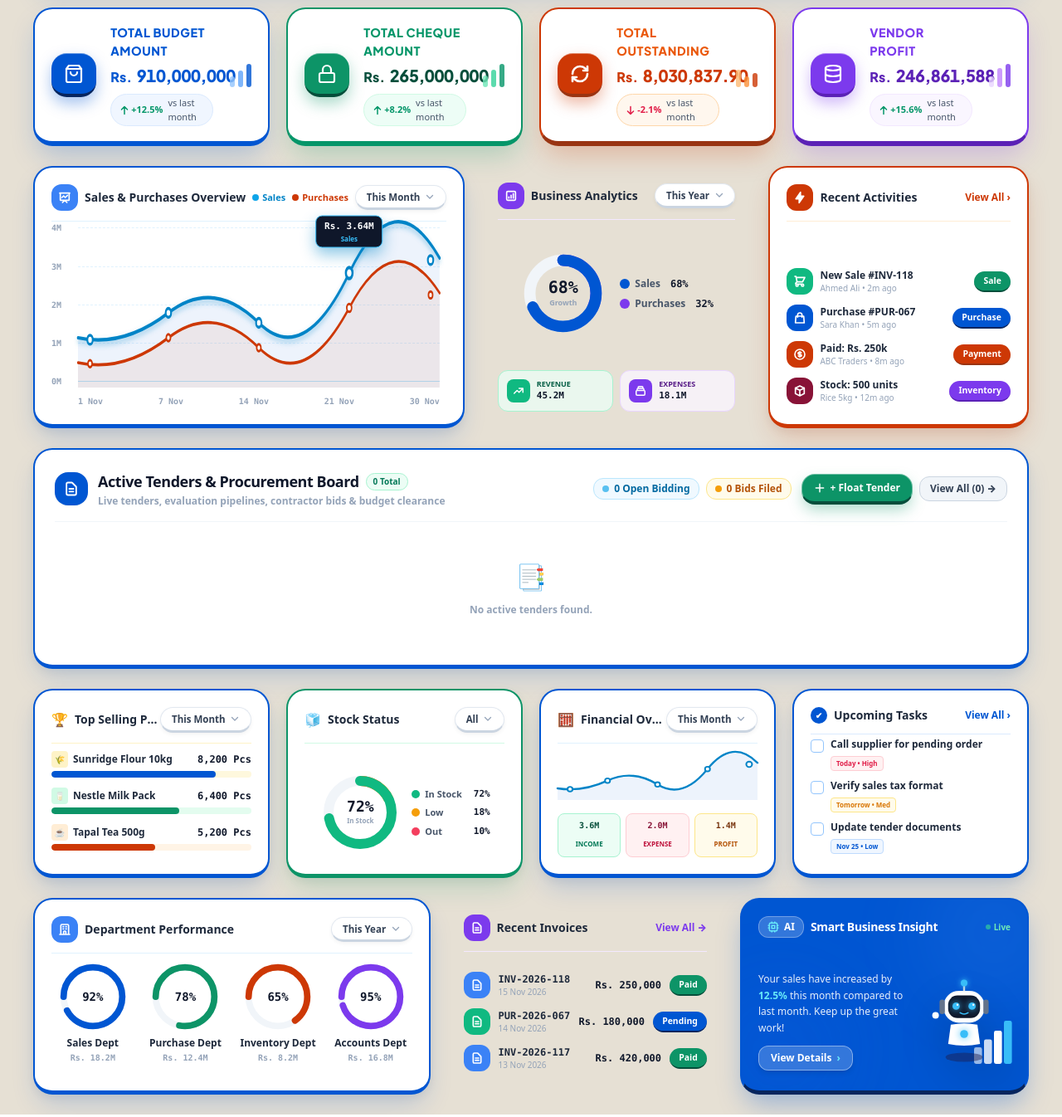
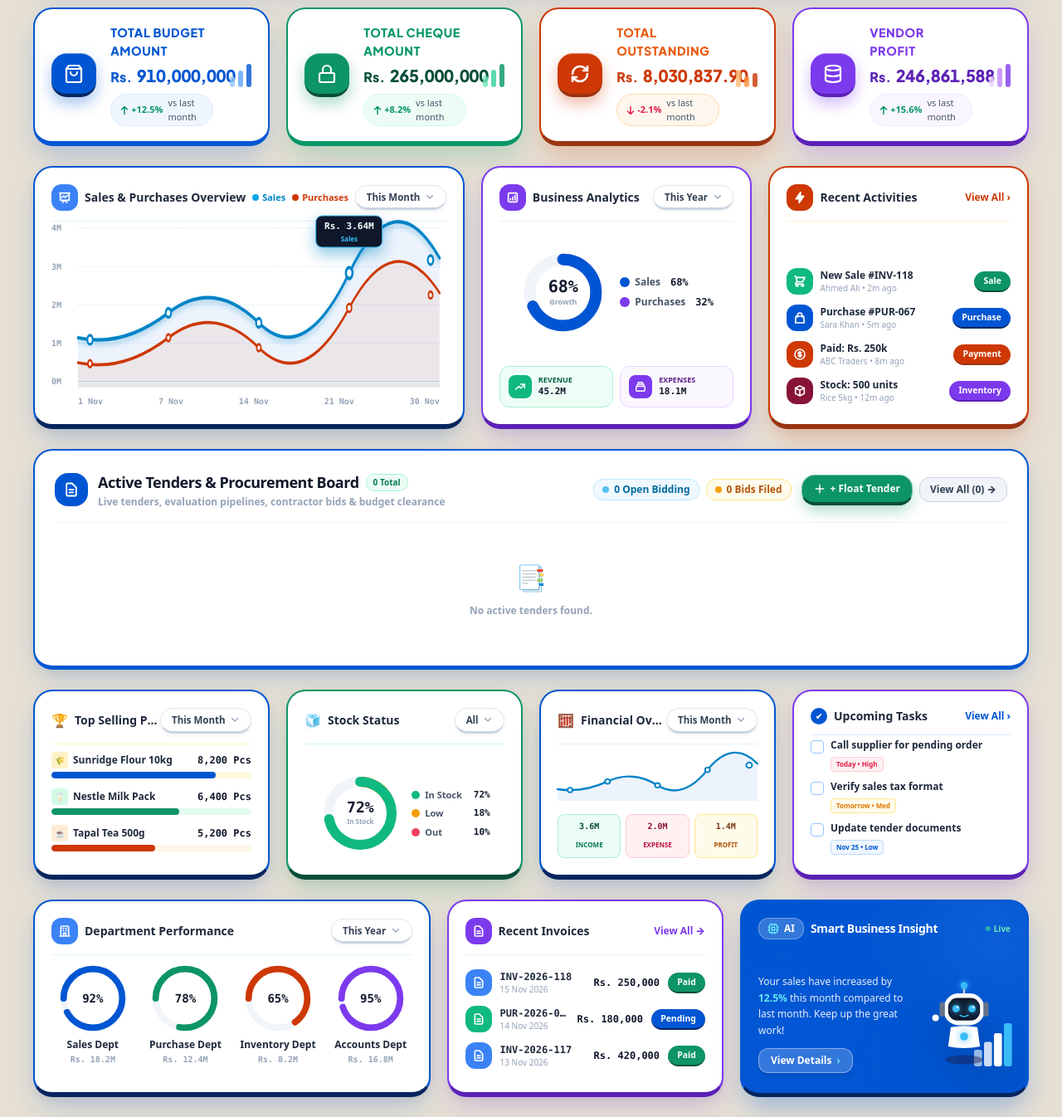
Before and after one commit to muhammadwaleed12236/tendermanagement, a Laravel app: page /dashboard in a window 1280 px wide. Shown: the part 291-1637 px from the top of the page at 83% size. Run offline with Laravel 12, Linux system fonts and the light colour scheme; a user stored in the database is signed in; data comes from the database, SQL or seed files in the repository; data that the repository does not hold is empty; style sheets or scripts are compiled from the project's sources.

Commit message:
fix: define card-theme-purple with 2.5px solid border and 6px solid 3D bottom ledge matching system palette

```diff
--- a/resources/views/dashboard.blade.php
+++ b/resources/views/dashboard.blade.php
@@ -38,91 +38,91 @@
         .card-theme-blue {
             background: #ffffff;
             border-radius: 1.45rem;
-            border: 2px solid #0056d2;
-            border-bottom: 5.5px solid #0056d2;
-            box-shadow: 0 16px 32px -6px rgba(0, 86, 210, 0.20), 0 4px 12px rgba(0, 0, 0, 0.05);
+            border: 2.5px solid #0056d2;
+            border-bottom: 6px solid #07255e;
+            box-shadow: 0 16px 32px -6px rgba(0, 86, 210, 0.22), 0 4px 12px rgba(0, 0, 0, 0.05);
             transition: all 0.25s cubic-bezier(0.34, 1.56, 0.64, 1);
             position: relative;
         }
         .card-theme-blue:hover {
             transform: translateY(-4px);
-            border-bottom: 7px solid #07255e;
-            box-shadow: 0 24px 44px -8px rgba(0, 86, 210, 0.32);
-        }
-
-        .card-theme-maroon {
+            border-bottom: 7.5px solid #07255e;
+            box-shadow: 0 24px 44px -8px rgba(0, 86, 210, 0.35);
+        }
+
+        .card-theme-purple, .card-theme-maroon {
             background: #ffffff;
             border-radius: 1.45rem;
-            border: 2px solid #881337;
-            border-bottom: 5.5px solid #881337;
-            box-shadow: 0 16px 32px -6px rgba(136, 19, 55, 0.20), 0 4px 12px rgba(0, 0, 0, 0.05);
+            border: 2.5px solid #7c3aed;
+            border-bottom: 6px solid #5b21b6;
+            box-shadow: 0 16px 32px -6px rgba(124, 58, 237, 0.22), 0 4px 12px rgba(0, 0, 0, 0.05);
             transition: all 0.25s cubic-bezier(0.34, 1.56, 0.64, 1);
             position: relative;
         }
-        .card-theme-maroon:hover {
+        .card-theme-purple:hover, .card-theme-maroon:hover {
             transform: translateY(-4px);
-            border-bottom: 7px solid #4c0519;
-            box-shadow: 0 24px 44px -8px rgba(136, 19, 55, 0.32);
+            border-bottom: 7.5px solid #4c1d95;
+            box-shadow: 0 24px 44px -8px rgba(124, 58, 237, 0.35);
         }
 
         .card-theme-orange {
             background: #ffffff;
             border-radius: 1.45rem;
-            border: 2px solid #cd3805;
-            border-bottom: 5.5px solid #cd3805;
-            box-shadow: 0 16px 32px -6px rgba(205, 56, 5, 0.20), 0 4px 12px rgba(0, 0, 0, 0.05);
+            border: 2.5px solid #cd3805;
+            border-bottom: 6px solid #9a3412;
+            box-shadow: 0 16px 32px -6px rgba(205, 56, 5, 0.22), 0 4px 12px rgba(0, 0, 0, 0.05);
             transition: all 0.25s cubic-bezier(0.34, 1.56, 0.64, 1);
             position: relative;
         }
         .card-theme-orange:hover {
             transform: translateY(-4px);
-            border-bottom: 7px solid #9a3412;
-            box-shadow: 0 24px 44px -8px rgba(205, 56, 5, 0.32);
+            border-bottom: 7.5px solid #7c2d12;
+            box-shadow: 0 24px 44px -8px rgba(205, 56, 5, 0.35);
+        }
+
+        .card-theme-green {
+            background: #ffffff;
+            border-radius: 1.45rem;
+            border: 2.5px solid #0d9467;
+            border-bottom: 6px solid #064e3b;
+            box-shadow: 0 16px 32px -6px rgba(13, 148, 103, 0.22), 0 4px 12px rgba(0, 0, 0, 0.05);
+            transition: all 0.25s cubic-bezier(0.34, 1.56, 0.64, 1);
+            position: relative;
+        }
+        .card-theme-green:hover {
+            transform: translateY(-4px);
+            border-bottom: 7.5px solid #064e3b;
+            box-shadow: 0 24px 44px -8px rgba(13, 148, 103, 0.35);
         }
 
         .card-theme-amber {
             background: #ffffff;
             border-radius: 1.45rem;
-            border: 2px solid #0056d2;
-            border-bottom: 5.5px solid #0056d2;
-            box-shadow: 0 16px 32px -6px rgba(0, 86, 210, 0.20), 0 4px 12px rgba(0, 0, 0, 0.05);
+            border: 2.5px solid #0056d2;
+            border-bottom: 6px solid #07255e;
+            box-shadow: 0 16px 32px -6px rgba(0, 86, 210, 0.22), 0 4px 12px rgba(0, 0, 0, 0.05);
             transition: all 0.25s cubic-bezier(0.34, 1.56, 0.64, 1);
             position: relative;
         }
         .card-theme-amber:hover {
             transform: translateY(-4px);
-            border-bottom: 7px solid #07255e;
-            box-shadow: 0 24px 44px -8px rgba(0, 86, 210, 0.32);
-        }
-
-        .card-theme-green {
-            background: #ffffff;
-            border-radius: 1.45rem;
-            border: 2px solid #0d9467;
-            border-bottom: 5.5px solid #0d9467;
-            box-shadow: 0 16px 32px -6px rgba(13, 148, 103, 0.20), 0 4px 12px rgba(0, 0, 0, 0.05);
-            transition: all 0.25s cubic-bezier(0.34, 1.56, 0.64, 1);
-            position: relative;
-        }
-        .card-theme-green:hover {
-            transform: translateY(-4px);
-            border-bottom: 7px solid #064e3b;
-            box-shadow: 0 24px 44px -8px rgba(13, 148, 103, 0.32);
+            border-bottom: 7.5px solid #07255e;
+            box-shadow: 0 24px 44px -8px rgba(0, 86, 210, 0.35);
         }
 
         .card-theme-tasks {
             background: #ffffff;
             border-radius: 1.45rem;
-            border: 2px solid #0056d2;
-            border-bottom: 5.5px solid #0056d2;
-            box-shadow: 0 16px 32px -6px rgba(0, 86, 210, 0.20), 0 4px 12px rgba(0, 0, 0, 0.05);
+            border: 2.5px solid #7c3aed;
+            border-bottom: 6px solid #5b21b6;
+            box-shadow: 0 16px 32px -6px rgba(124, 58, 237, 0.22), 0 4px 12px rgba(0, 0, 0, 0.05);
             transition: all 0.25s cubic-bezier(0.34, 1.56, 0.64, 1);
             position: relative;
         }
         .card-theme-tasks:hover {
             transform: translateY(-4px);
-            border-bottom: 7px solid #07255e;
-            box-shadow: 0 24px 44px -8px rgba(0, 86, 210, 0.32);
+            border-bottom: 7.5px solid #4c1d95;
+            box-shadow: 0 24px 44px -8px rgba(124, 58, 237, 0.35);
         }
 
         /* Explicit Grid Definitions that NEVER break or collapse */
```
